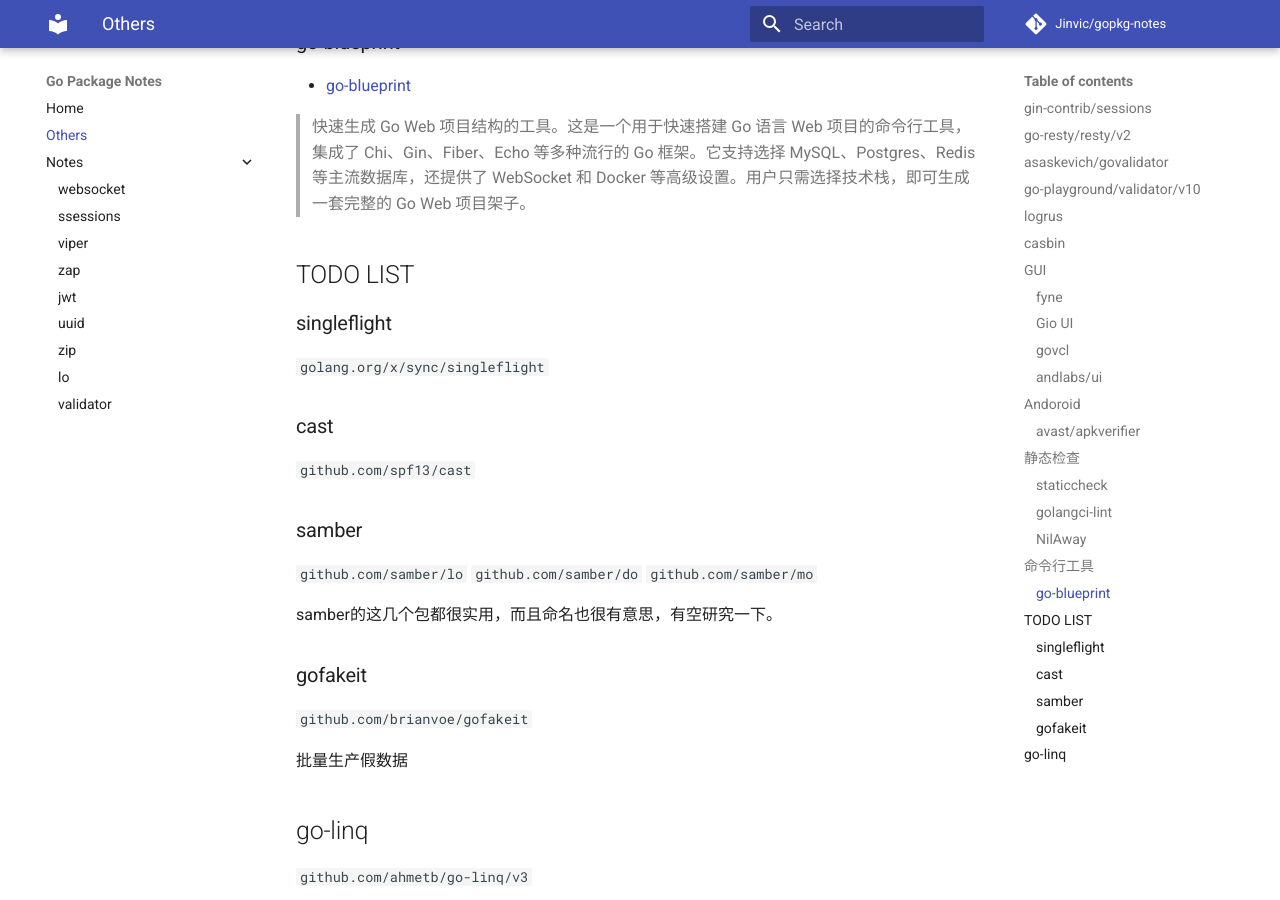
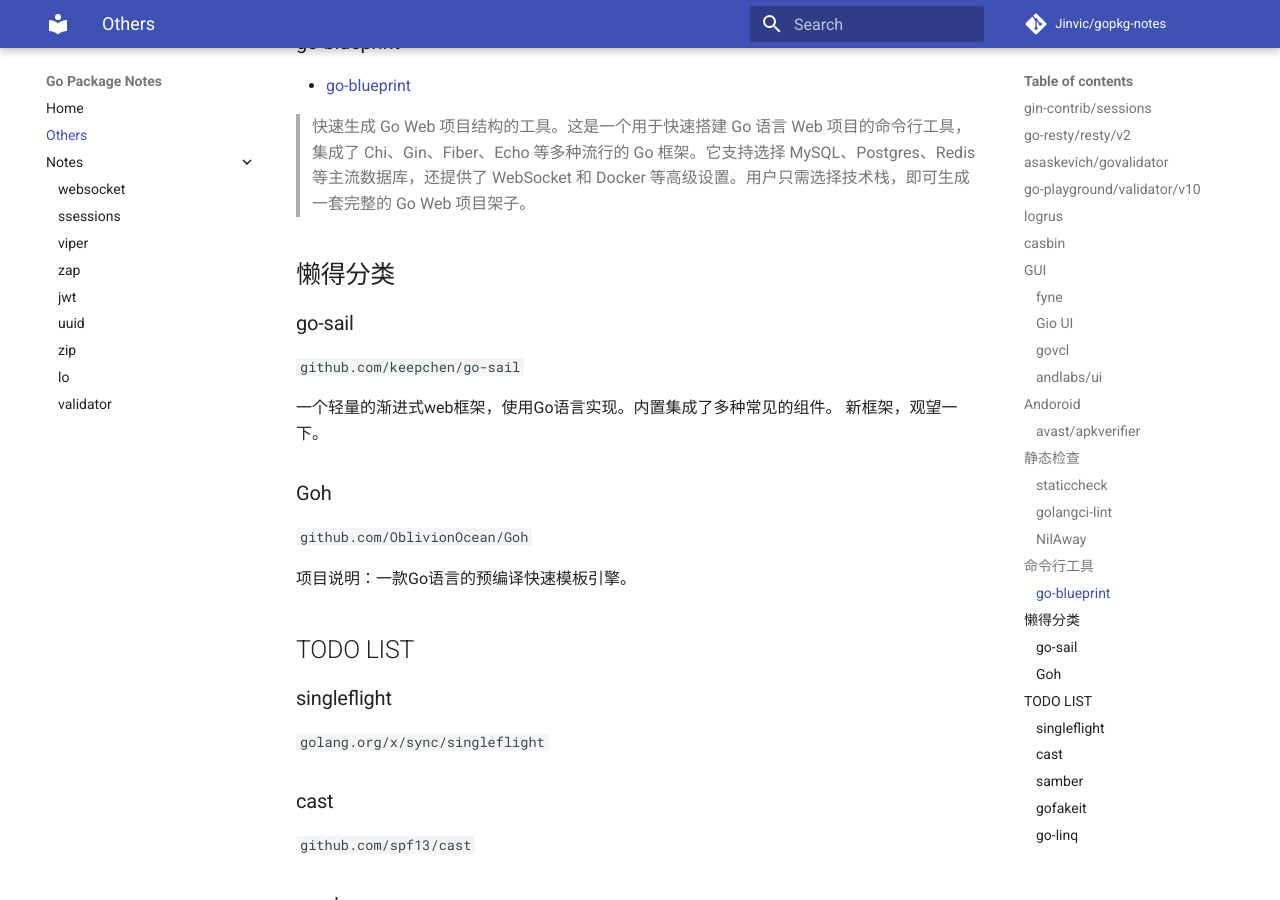
Before and after one commit to Jinvic/gopkg-notes, an MkDocs documentation site: the page built from docs/others.md, in a window 1280 px wide and 900 px high, scrolled down 2658 px. Built offline with MkDocs 1.6.1 and Material for MkDocs 9.7.7, drawn with Linux system fonts in a browser that asks for light colours; comment, search, counter and statistics services are not loaded.

Commit message:
update others

```diff
--- a/docs/others.md
+++ b/docs/others.md
@@ -105,6 +105,21 @@ Go跨平台GUI工具包
 
 > 快速生成 Go Web 项目结构的工具。这是一个用于快速搭建 Go 语言 Web 项目的命令行工具，集成了 Chi、Gin、Fiber、Echo 等多种流行的 Go 框架。它支持选择 MySQL、Postgres、Redis 等主流数据库，还提供了 WebSocket 和 Docker 等高级设置。用户只需选择技术栈，即可生成一套完整的 Go Web 项目架子。
 
+## 懒得分类
+
+### go-sail
+
+`github.com/keepchen/go-sail`
+
+一个轻量的渐进式web框架，使用Go语言实现。内置集成了多种常见的组件。
+新框架，观望一下。
+
+### Goh
+
+`github.com/OblivionOcean/Goh`
+
+项目说明：一款Go语言的预编译快速模板引擎。
+
 ## TODO LIST
 
 ### singleflight
@@ -129,7 +144,7 @@ samber的这几个包都很实用，而且命名也很有意思，有空研究
 
 批量生产假数据
 
-## go-linq
+### go-linq
 
 `github.com/ahmetb/go-linq/v3`
 
```
